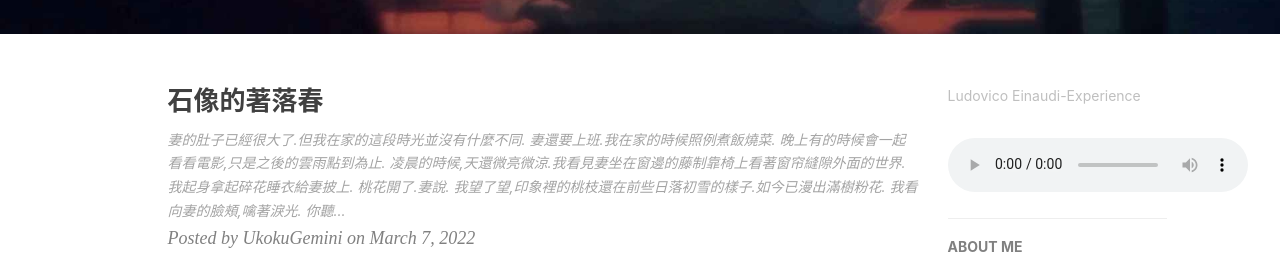
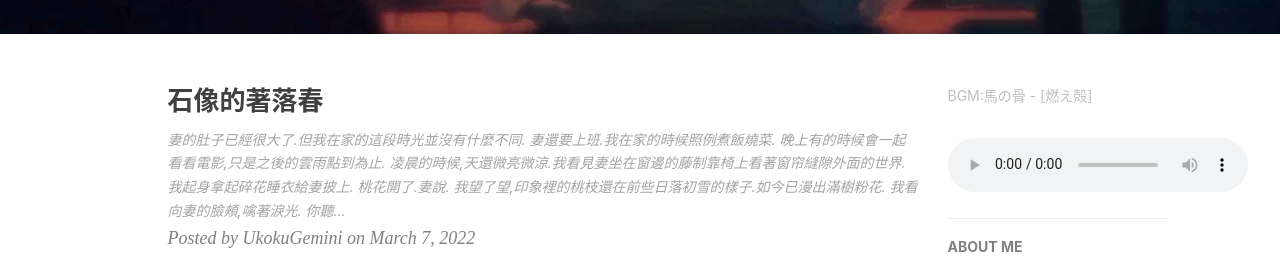
Before and after one commit to UkokuGemini/UkokuGemini.github.io, a Jekyll site: the page built from index.html, in a window 1280 px wide. Shown: the part 472-749 px from the top of the page. Built offline with Jekyll 4.4.1, drawn with Linux system fonts in a browser that asks for light colours; nearby versions of some CDN libraries; the list of posts is cut into pages by our own code.

Commit message:
BGM:馬の骨 - [燃え殻]

```diff
--- a/_layouts/page.html
+++ b/_layouts/page.html
@@ -65,11 +65,10 @@ layout: default
                 col-xs-12
                 sidebar-container
             ">
-            <p>Ludovico Einaudi-Experience</p>
+            <p>BGM:馬の骨 - [燃え殻]</p>
             <audio controls loop=-1>
-                <source src="/music/Ludovico_Einaudi-Experience.mp3"
+                <source src="/music/BGM.mp3"
                  type="audio/mpeg">
-                 <a>Ludovico Einaudi-Experience</a>
             </audio>
                 <!-- Short About -->
                 <section class="visible-md visible-lg">
--- a/_layouts/post.html
+++ b/_layouts/post.html
@@ -77,11 +77,10 @@ layout: default
                 visible-lg-block
                 sidebar-container
                 catalog-container">
-                <p>Ludovico Einaudi-Experience</p>
+                <p>BGM:馬の骨 - [燃え殻]</p>
                 <audio controls loop=-1>
-                    <source src="/music/Ludovico_Einaudi-Experience.mp3"
+                    <source src="/music/BGM.mp3"
                      type="audio/mpeg">
-                     <a>Ludovico Einaudi-Experience</a>
                 </audio>
                 <div class="side-catalog">
                     <hr class="hidden-sm hidden-xs">
```
Also changed, not shown: 2 other files.
